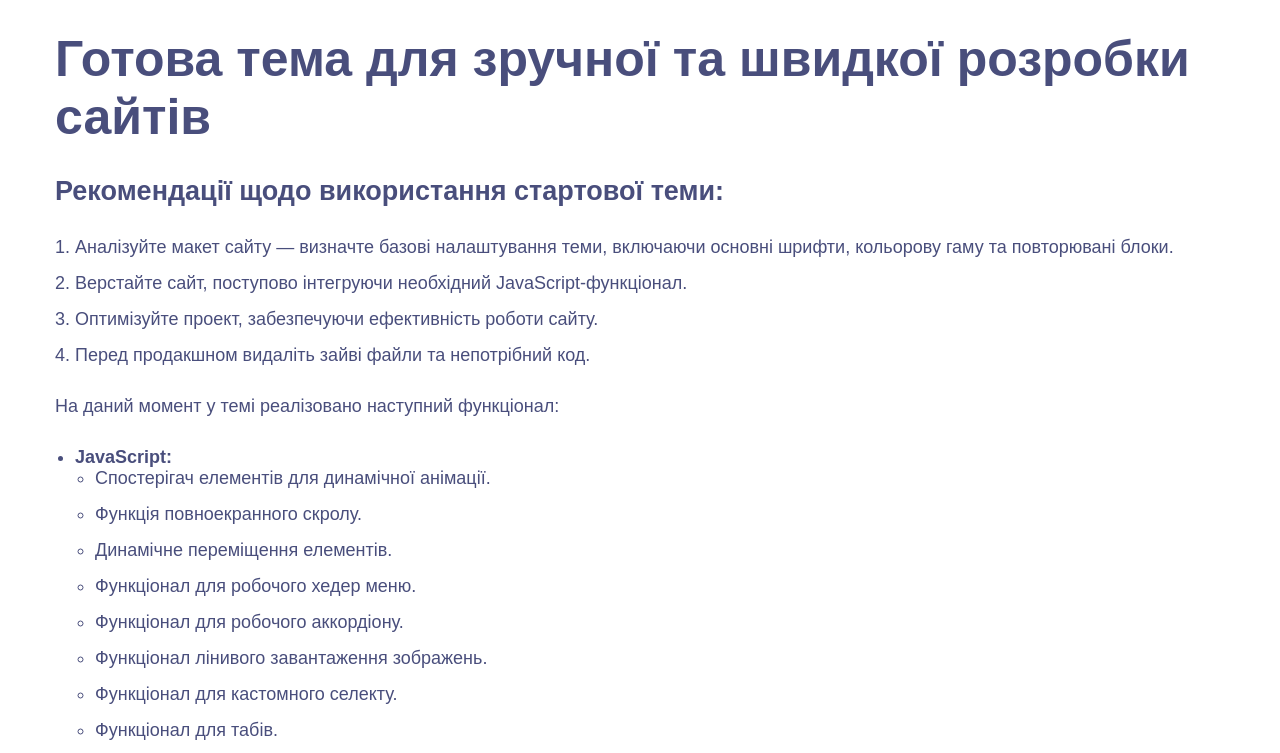
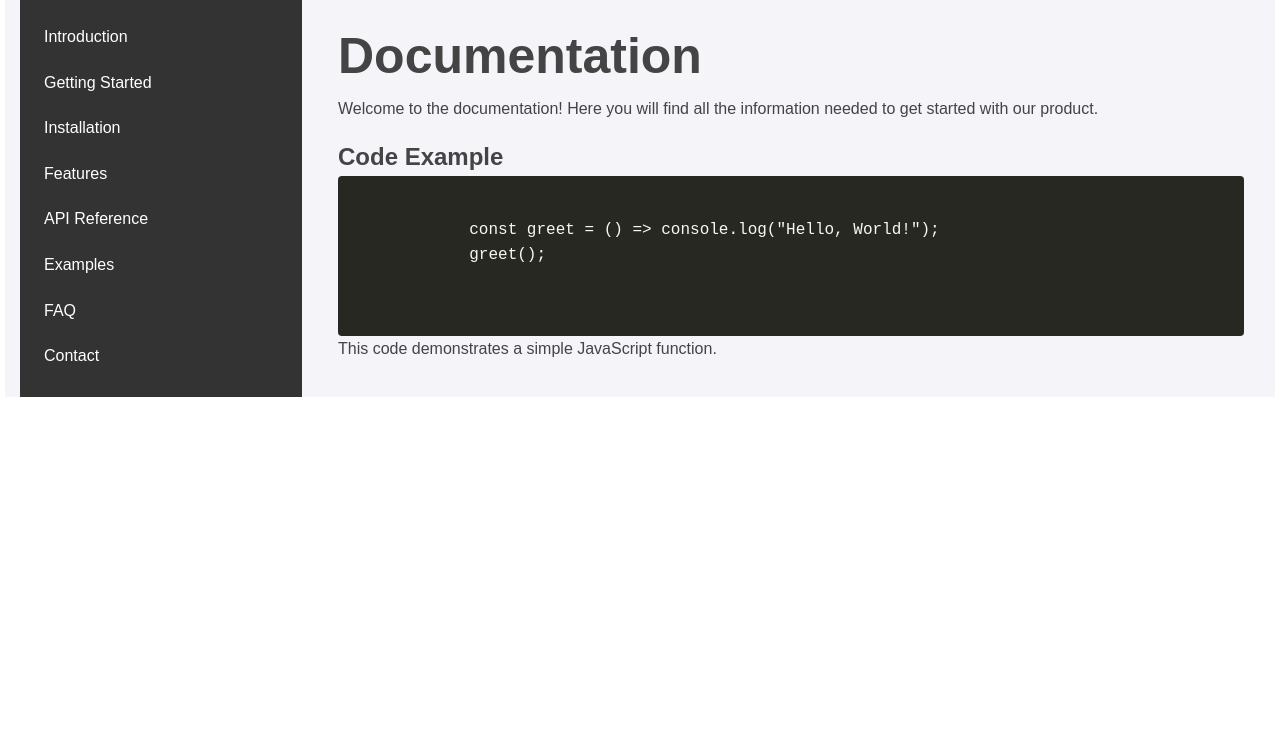
Before and after one commit to andreyk1n/starter-theme-docs, a website: page src/pages/index.html in a window 1280 px wide. Shown: the top 753 px of the page. Drawn offline with nearby package versions, Linux system fonts and the light colour scheme; files that its build step writes are made by us from their sources; files whose address does not match are found by name.

Commit message:
start design

```diff
--- a/src/pages/index.html
+++ b/src/pages/index.html
@@ -21,7 +21,7 @@
 
   <div class="wrapper">
       <!-- @@include('header.html') -->
-    <div class="wrapper__container">
+    <!-- <div class="wrapper__container">
       <div class="page">
         <h1 >Готова тема для зручної та швидкої розробки сайтів</h1>
         <h2>Рекомендації щодо використання стартової теми:</h2>
@@ -60,6 +60,26 @@
         <p>Версія: <strong>v1.4.2</strong> — Розробив <a href="https://github.com/andreyk1n"
             target="_blank">Andreyk1n</a></p>
       </div>
+    </div> -->
+
+    <div class="wrapper__container">
+      @@include('sidebar.html')
+      <main class="content">
+        <h1 class="content__title">Documentation</h1>
+        <p class="content__text">
+          Welcome to the documentation! Here you will find all the information needed to get started with our product.
+        </p>
+        <h2 class="content__subtitle">Code Example</h2>
+        <pre class="code">
+          <code>
+            const greet = () => console.log("Hello, World!");
+            greet();
+          </code>
+        </pre>
+        <p class="content__text">
+          This code demonstrates a simple JavaScript function.
+        </p>
+      </main>
     </div>
 
 
--- /dev/null
+++ b/src/partials/sidebar.html
@@ -0,0 +1,12 @@
+<aside class="sidebar">
+    <nav class="sidebar__nav">
+      <a href="#" class="sidebar__link">Introduction</a>
+      <a href="#" class="sidebar__link">Getting Started</a>
+      <a href="#" class="sidebar__link">Installation</a>
+      <a href="#" class="sidebar__link">Features</a>
+      <a href="#" class="sidebar__link">API Reference</a>
+      <a href="#" class="sidebar__link">Examples</a>
+      <a href="#" class="sidebar__link">FAQ</a>
+      <a href="#" class="sidebar__link">Contact</a>
+    </nav>
+  </aside>
--- a/src/scss/_variables.scss
+++ b/src/scss/_variables.scss
@@ -34,7 +34,7 @@ $buttonHover: lightBlue;
 $buttonActive: rgb(16, 77, 97);
 
 // Обмеження контейнера
-$maxWidthContainer: 1170px;
+$maxWidthContainer: 1240px;
 $paddingContainer: 15px;
 
 // Адаптив
@@ -49,3 +49,16 @@ $desktopBig: 1400px;
 
 // Перехід
 $transitionDuration: .5s;
+
+// test
+
+$color-bg: #f4f4f9;
+$color-sidebar: #333;
+$color-text: #444;
+$color-link: #007bff;
+$color-link-hover: darken($color-link, 10%);
+$color-code-bg: #272822;
+$color-code-text: #f8f8f2;
+
+$spacing-unit: 1rem;
+$font-base: 16px;
--- a/src/scss/main.scss
+++ b/src/scss/main.scss
@@ -38,6 +38,12 @@ body {
     flex-direction: column;
     width: 100%;
     justify-content: center;
+
+    &__container {
+        display: grid;
+        grid-template-columns: 250px auto;
+        gap: 20px;
+    }
 }
 
 .page {
@@ -55,6 +61,7 @@ body {
     margin: 0 auto;
     padding: 0 15px
 }
+
 
 // Застосування стилів для посилання: колір, час анімації, активний стан.
 a {
@@ -106,3 +113,65 @@ ol, ul {
 h1 {
     @include adaptiveValue('font-size', 50px, 10px);
 }
+
+// sidebar
+
+
+.wrapper__container {
+    display: flex;
+    background-color: $color-bg;
+    font-size: $font-base;
+    line-height: 1.6;
+
+    .sidebar {
+      width: 250px;
+      background-color: $color-sidebar;
+      color: #fff;
+      padding: $spacing-unit;
+
+      a {
+        display: block;
+        color: #fff;
+        text-decoration: none;
+        padding: 0.5rem;
+        margin-bottom: 0.25rem;
+        border-radius: 4px;
+
+        &:hover {
+          background-color: lighten($color-sidebar, 10%);
+        }
+      }
+    }
+
+    .content {
+      flex-grow: 1;
+      padding: $spacing-unit;
+      color: $color-text;
+
+      p {
+        margin-bottom: $spacing-unit;
+      }
+
+      code {
+        background-color: $color-code-bg;
+        color: $color-code-text;
+        font-family: 'Courier New', Courier, monospace;
+        padding: 0.25em 0.5em;
+        border-radius: 4px;
+      }
+
+      pre {
+        background-color: $color-code-bg;
+        color: $color-code-text;
+        padding: $spacing-unit;
+        border-radius: 4px;
+        overflow-x: auto;
+
+        code {
+          background: none;
+          padding: 0;
+        }
+      }
+    }
+  }
+// sidebar
```
Also changed, not shown: dist/css/main.min.css, dist/index.html.
